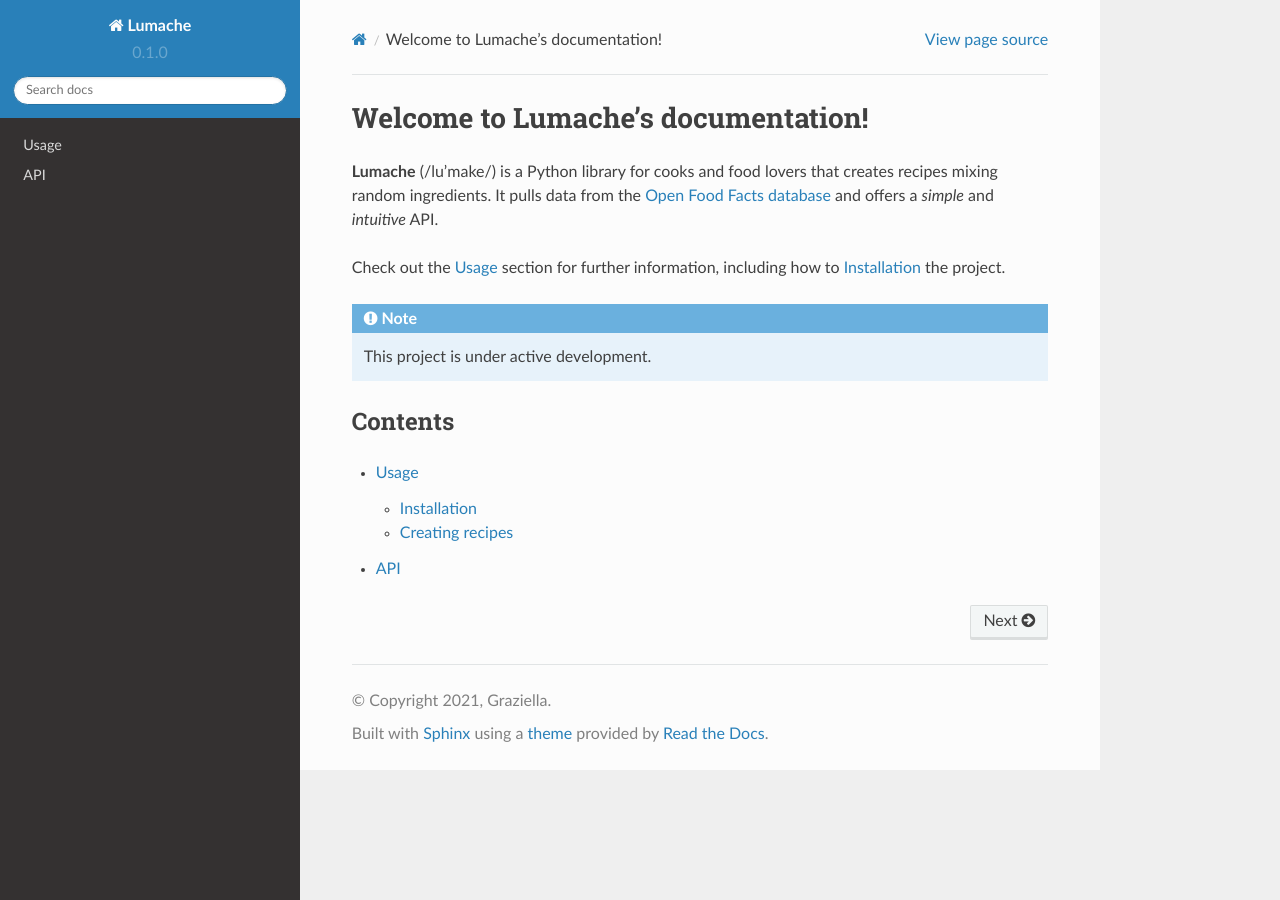
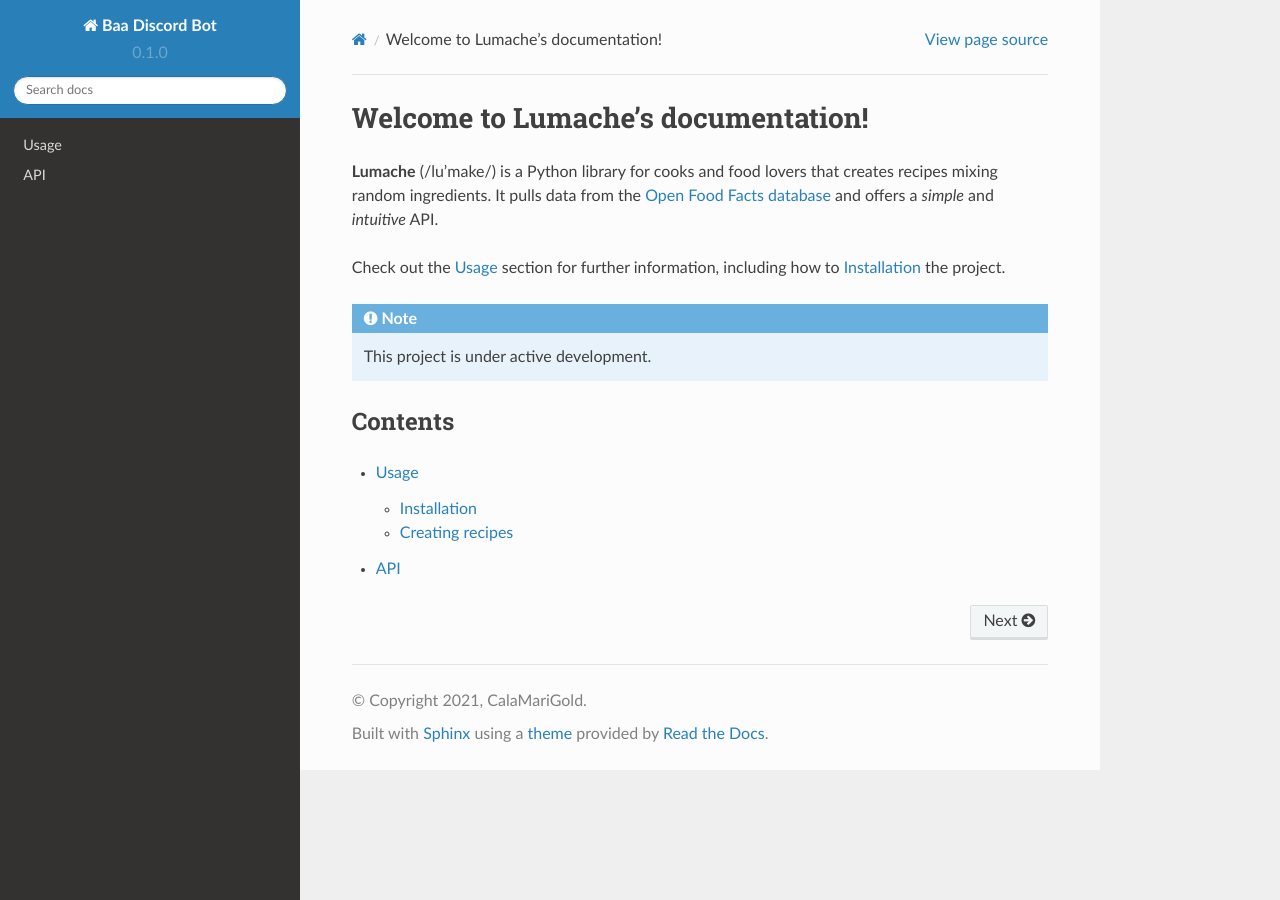
Before and after one commit to CalaMariGold/Baa-User-Manual, a Sphinx documentation site: the page built from docs/source/index.rst, in a window 1280 px wide. Built offline with Sphinx 7.4.7 and the Read the Docs theme 2.0.0, drawn with Linux system fonts in a browser that asks for light colours.

Commit message:
Update conf.py

```diff
--- a/docs/source/conf.py
+++ b/docs/source/conf.py
@@ -2,9 +2,9 @@
 
 # -- Project information
 
-project = 'Lumache'
-copyright = '2021, Graziella'
-author = 'Graziella'
+project = 'Baa Discord Bot'
+copyright = '2021, CalaMariGold'
+author = 'CalaMariGold'
 
 release = '0.1'
 version = '0.1.0'
```
